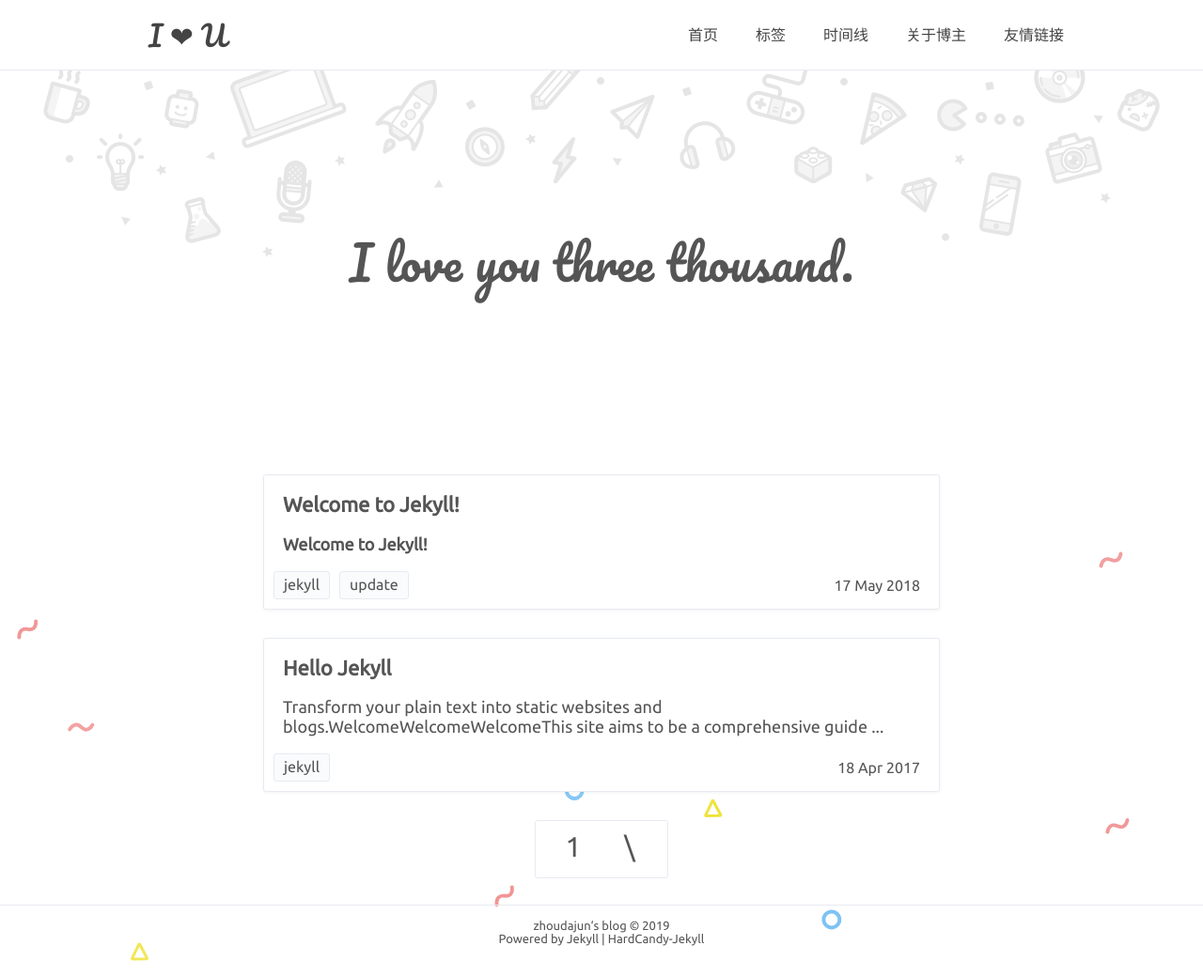
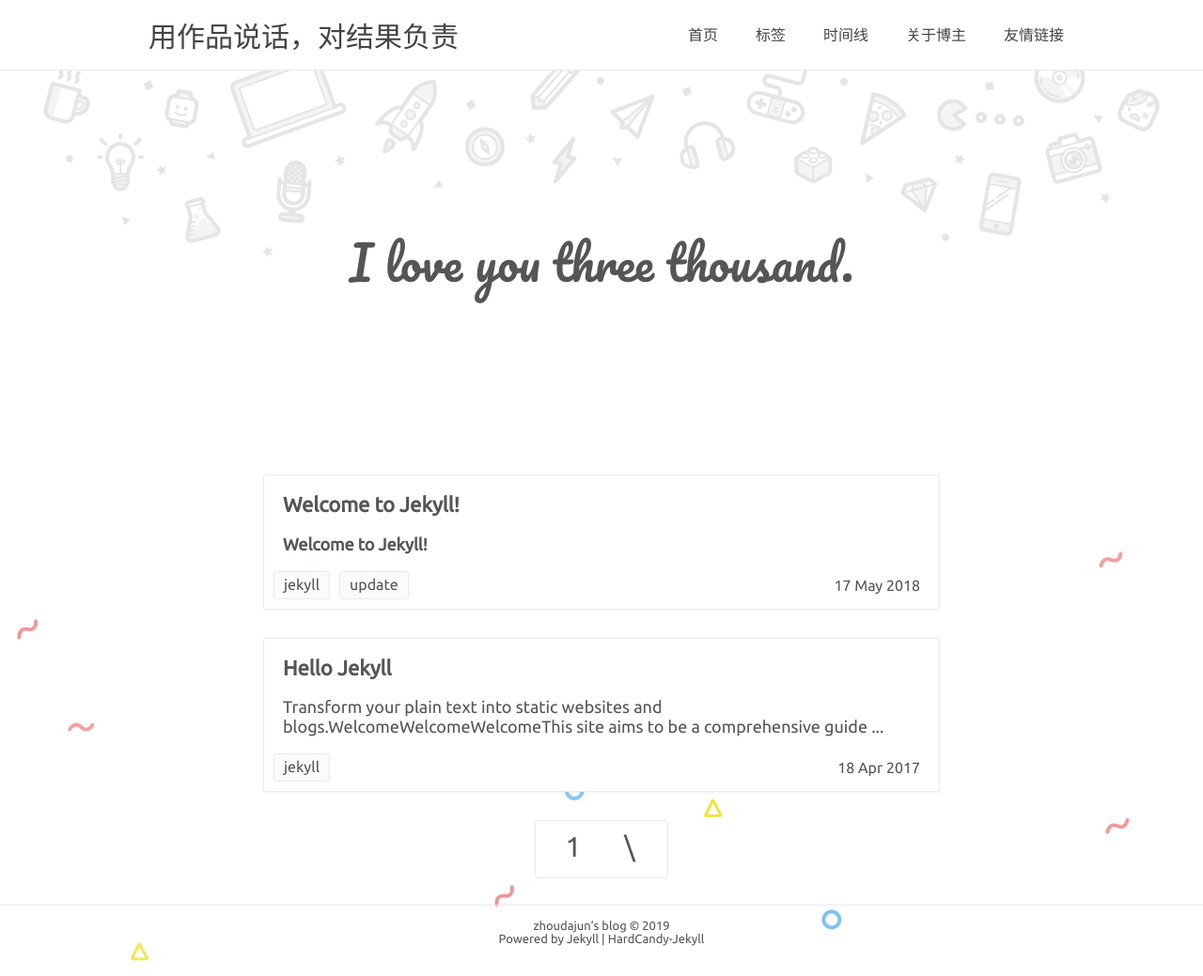
Before and after one commit to zhoudajun/zhoudajun.github.io, a Jekyll site: the page built from index.html, in a window 1280 px wide. Shown: the whole page at 94% size. Built offline with Jekyll 4.4.1, drawn with Linux system fonts in a browser that asks for light colours.

Commit message:
Update _config.yml

```diff
--- a/_config.yml
+++ b/_config.yml
@@ -16,7 +16,7 @@ nav: # 最佳体验 六个标签 且最好每个标签不超过4中文字
 author: true
 name: '周炟君 | zhoudajun'
 # NickName: '认知学徒'
-webtitle: 'I ❤ U'
+webtitle: '用作品说话，对结果负责'
 bio: '认知学徒'
 about: true
 aboutyou: '预防生-艾防员-新媒体-训练师'
```
